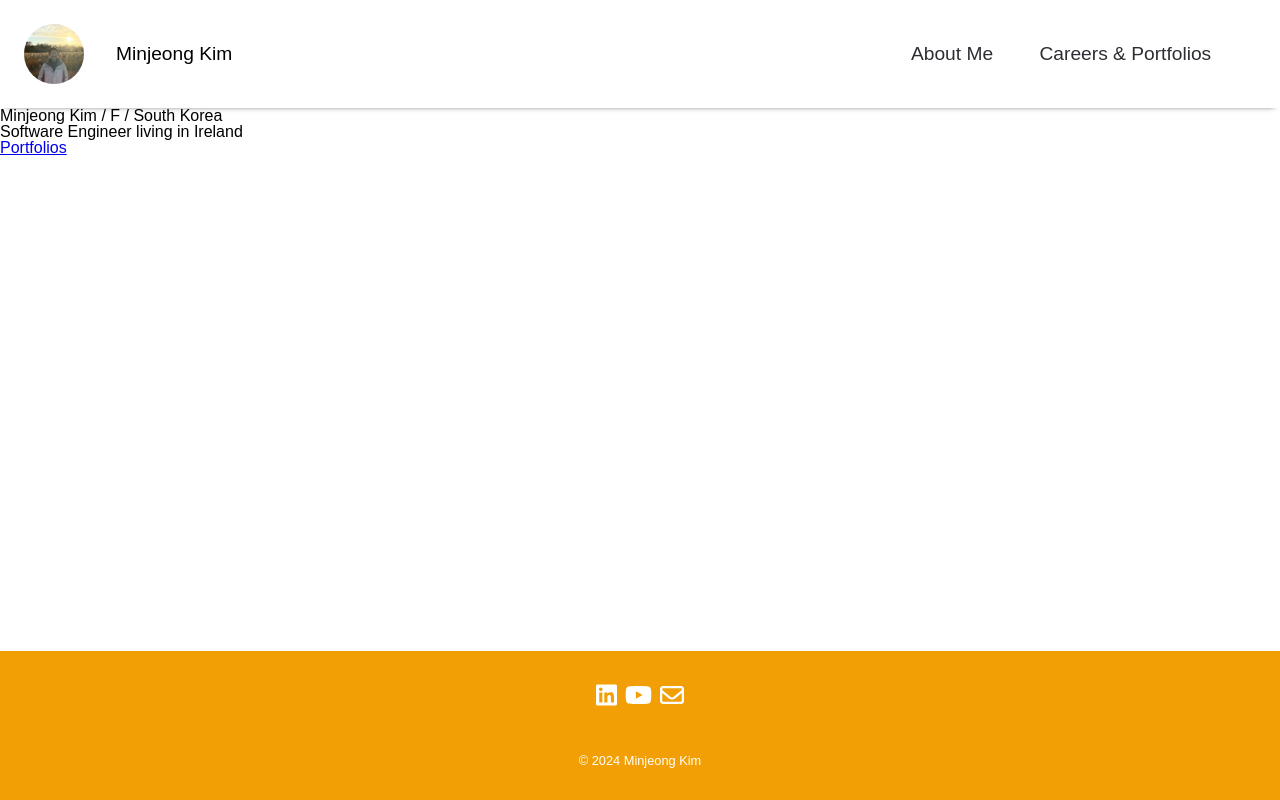
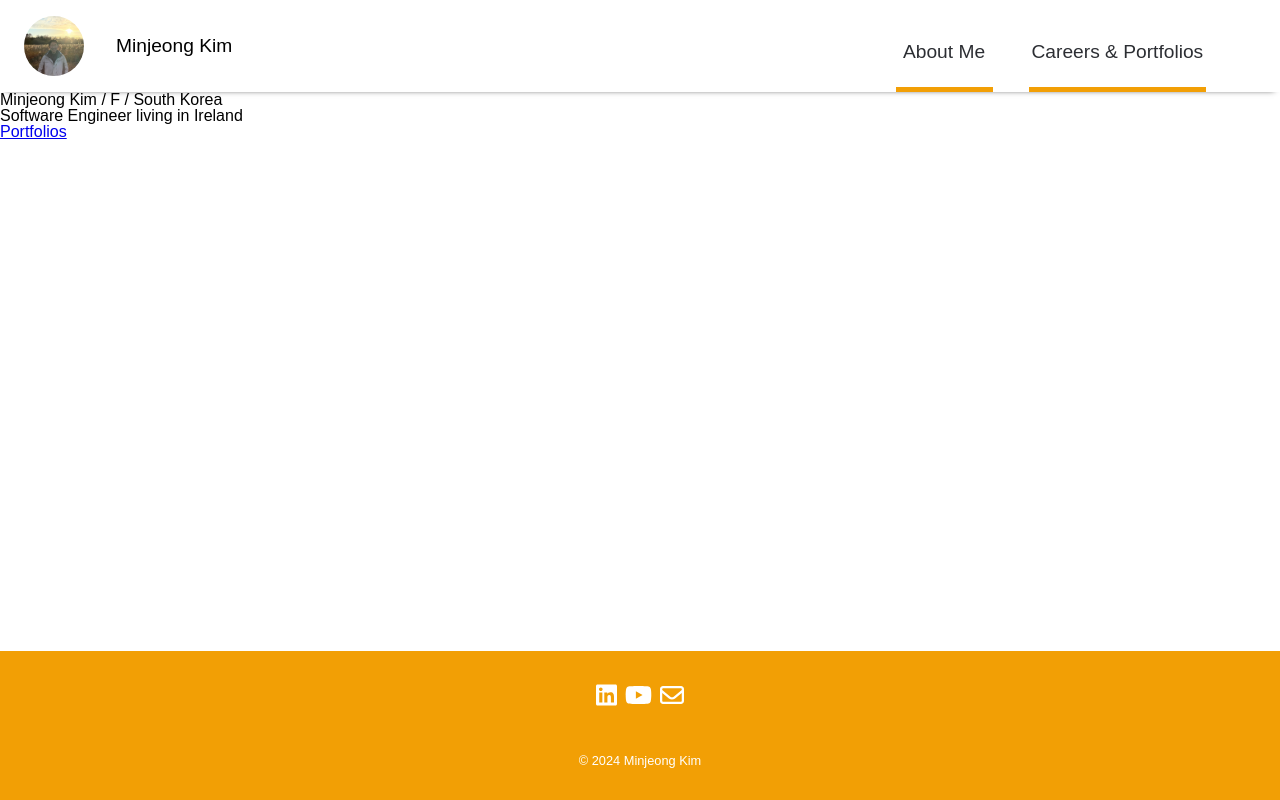
Before and after one commit to AutumnSky/minjeong.xyz, a Next.js app: page / in a window 1280 px wide. Built offline with nearby package versions, Linux system fonts and the light colour scheme.

Commit message:
header menu underlines

```diff
--- a/src/components/Header/Header.module.scss
+++ b/src/components/Header/Header.module.scss
@@ -3,7 +3,9 @@
     display: flex;
     flex-direction: row;
     width: 100wh;
-    padding: 1.5rem;
+    padding-left: 1.5rem;
+    padding-right: 4rem;
+    padding-top: 1rem;
     align-items: center;
     justify-content: space-between;
 
@@ -16,6 +18,7 @@
     display: flex;
     align-items: center;
     justify-content: center;
+    margin-bottom: 1rem;
 }
 
 .logos_profile {
@@ -30,6 +33,5 @@
 .menus {
     display: flex;
     column-gap: 1.3rem;
-    margin-right: 2rem;
     align-self: stretch;
 }
--- a/src/components/Header/Menu.module.scss
+++ b/src/components/Header/Menu.module.scss
@@ -1,17 +1,35 @@
-.menu {
+.menu_container {
+    display: flex;
+    flex-direction: column;
+    justify-content: center;
+    align-items: center;
+
+    transition: all 0.3s ease-in-out;
+}
+
+.menu_link {
     all: unset;
     border: none;
     color: #2C2E33;
-    transition: all 0.3s ease-in-out;
+    font-size: 1.2rem;
+    padding: 0.8rem;
+    flex-grow: 1;
 
     display: flex;
     flex-direction: column;
     justify-content: center;
-    padding: 0.8rem;
-
-    font-size: 1.2rem;
 }
 
-.menu:hover {
+.menu_link:hover {
     color: #F29F05;
 }
+
+.menu_link:focus {
+    color: #F29F05;
+}
+
+.highlight_bar {
+    background-color: #F29F05;
+    width: 90%;
+    height: 5px;
+}
--- a/src/components/Header/Menu.tsx
+++ b/src/components/Header/Menu.tsx
@@ -8,7 +8,10 @@ type Props = {
 
 export default function Menu({ link, title }: Props) {
     return (
-        <Link className={styles.menu}
-            href={link}>{title}</Link>
+        <div className={styles.menu_container}>
+            <Link className={styles.menu_link}
+                href={link}>{title}</Link>
+            <div className={styles.highlight_bar}></div>
+        </div>
     )
 }
```
